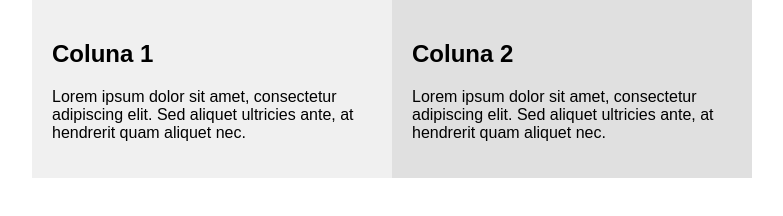
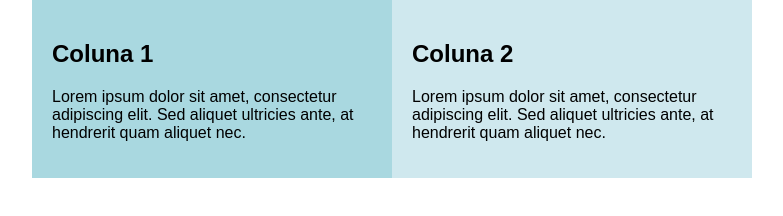
Before and after one commit to Iasmin000/LayoutResponsivo, a plain HTML site: page index.html in a window 1280 px wide. Shown: the whole page, without its empty margins (8-791 px from the left). Drawn offline with Linux system fonts and the light colour scheme.

Commit message:
mudança na cor das coluna

```diff
--- a/index.html
+++ b/index.html
@@ -23,11 +23,11 @@
             }
             .column-1 {
                 width: 30%;
-                background-color: #f0f0f0;
+                background-color: #a9d8e0;
             }
             .column-2 {
                 width: 30%;
-                background-color: #e0e0e0;
+                background-color: #cfe8ee;
             }
             @media screen and (max-width: 768px) {
                 .column {
```
